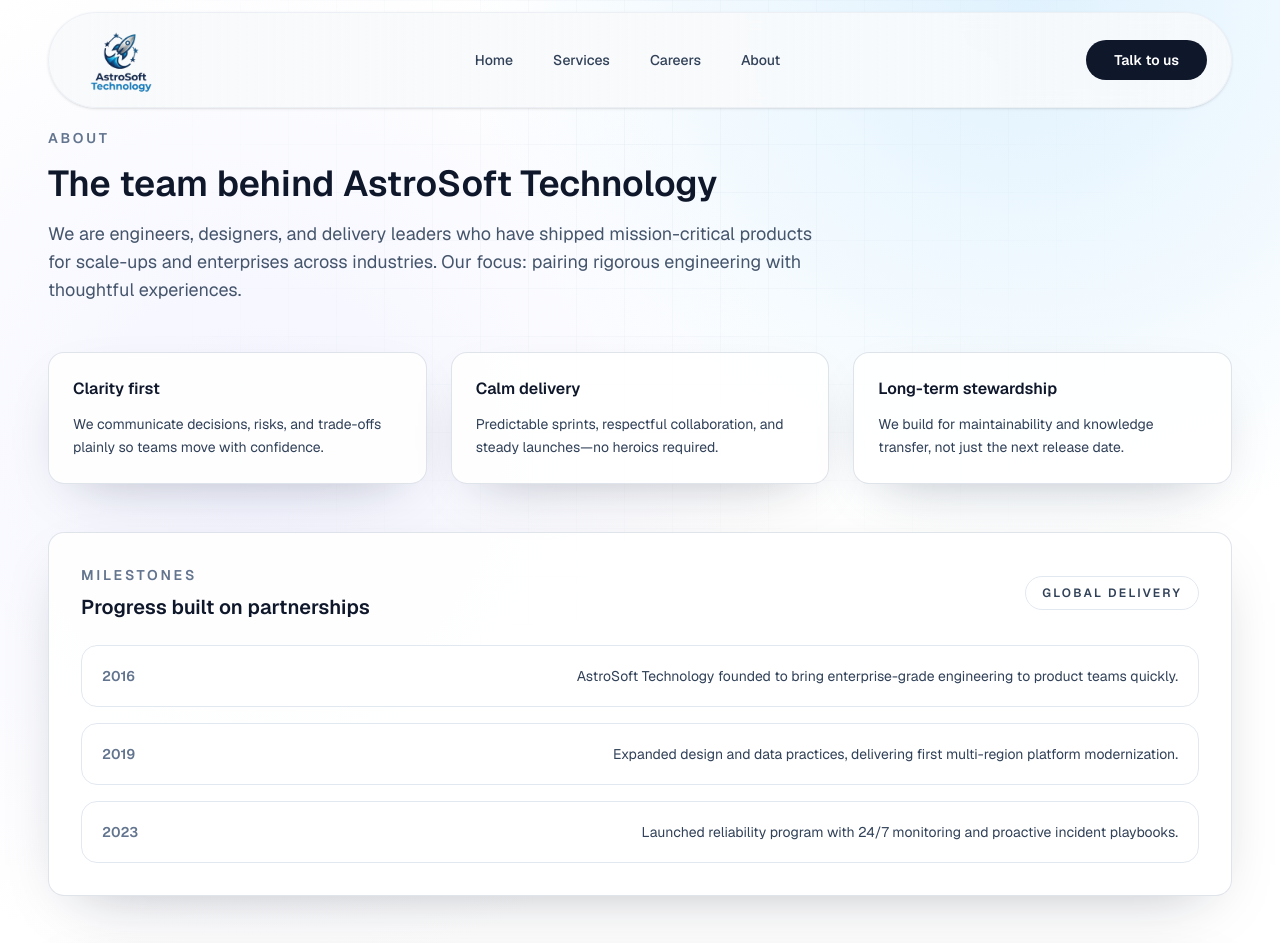
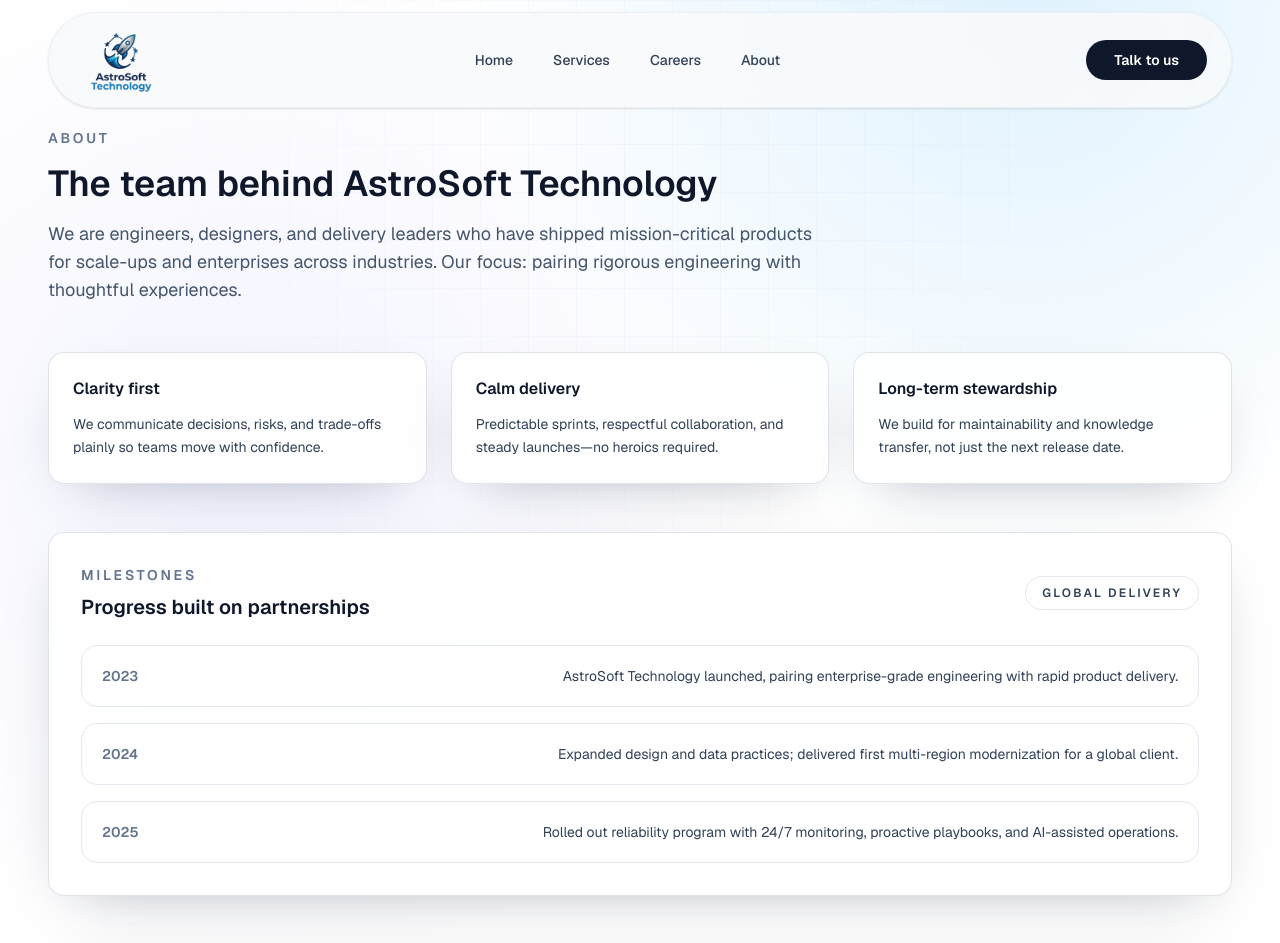
Before and after one commit to AstroSoft-Technology/astrosoft-technology, a Next.js app: page /about in a window 1280 px wide. Shown: the top 943 px of the page. Built offline with nearby package versions, Linux system fonts and the light colour scheme.

Commit message:
about milestone updated

```diff
--- a/app/about/page.tsx
+++ b/app/about/page.tsx
@@ -18,19 +18,19 @@ const values = [
 
 const milestones = [
   {
-    year: "2016",
+    year: "2023",
     detail:
-      "AstroSoft Technology founded to bring enterprise-grade engineering to product teams quickly.",
+      "AstroSoft Technology launched, pairing enterprise-grade engineering with rapid product delivery.",
   },
   {
-    year: "2019",
+    year: "2024",
     detail:
-      "Expanded design and data practices, delivering first multi-region platform modernization.",
+      "Expanded design and data practices; delivered first multi-region modernization for a global client.",
   },
   {
-    year: "2023",
+    year: "2025",
     detail:
-      "Launched reliability program with 24/7 monitoring and proactive incident playbooks.",
+      "Rolled out reliability program with 24/7 monitoring, proactive playbooks, and AI-assisted operations.",
   },
 ];
 
```
